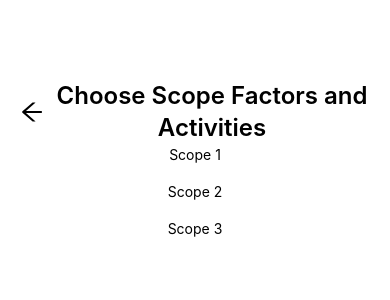
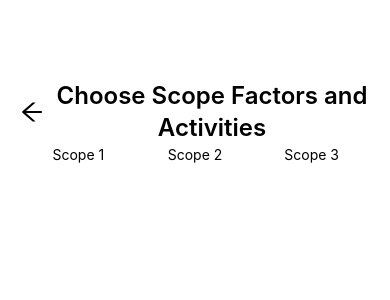
Before and after one commit to vmkmanokumar/GHG-Conversion-Factors, a Next.js app: page / in a window 390 px wide. Shown: the top 300 px of the page. Built offline with nearby package versions, Linux system fonts and the light colour scheme.

Commit message:
flex changes

```diff
--- a/src/app/Scopes/(ScopeOne)/ScopePageOne.js
+++ b/src/app/Scopes/(ScopeOne)/ScopePageOne.js
@@ -30,22 +30,22 @@ export default function ScopePageOne() {
       {/* Scope Section */}
       <Flex
         justify="center"
-        className="sm:mt-[100px] md:mt-[150px] text-[18px] sm:text-[24px]"
+        className="sm:mt-[100px] md:mt-[100px] text-[18px] sm:text-[24px]"
         gap={20}
         style={{ padding: "0 20px" }}
       >
         <Row gutter={[16, 16]} justify="center" style={{ width: "100%", maxWidth: "1200px" }}>
-          <Col xs={24} sm={8} md={8} lg={8} xl={8}>
+          <Col xs={8} sm={8} md={8} lg={8} xl={8}>
             <div style={{ textAlign: "center" }}>
               <h1>Scope 1</h1>
             </div>
           </Col>
-          <Col xs={24} sm={8} md={8} lg={8} xl={8}>
+          <Col xs={8} sm={8} md={8} lg={8} xl={8}>
             <div style={{ textAlign: "center" }}>
               <h1>Scope 2</h1>
             </div>
           </Col>
-          <Col xs={24} sm={8} md={8} lg={8} xl={8}>
+          <Col xs={8} sm={8} md={8} lg={8} xl={8}>
             <div style={{ textAlign: "center" }}>
               <h1>Scope 3</h1>
             </div>
```
